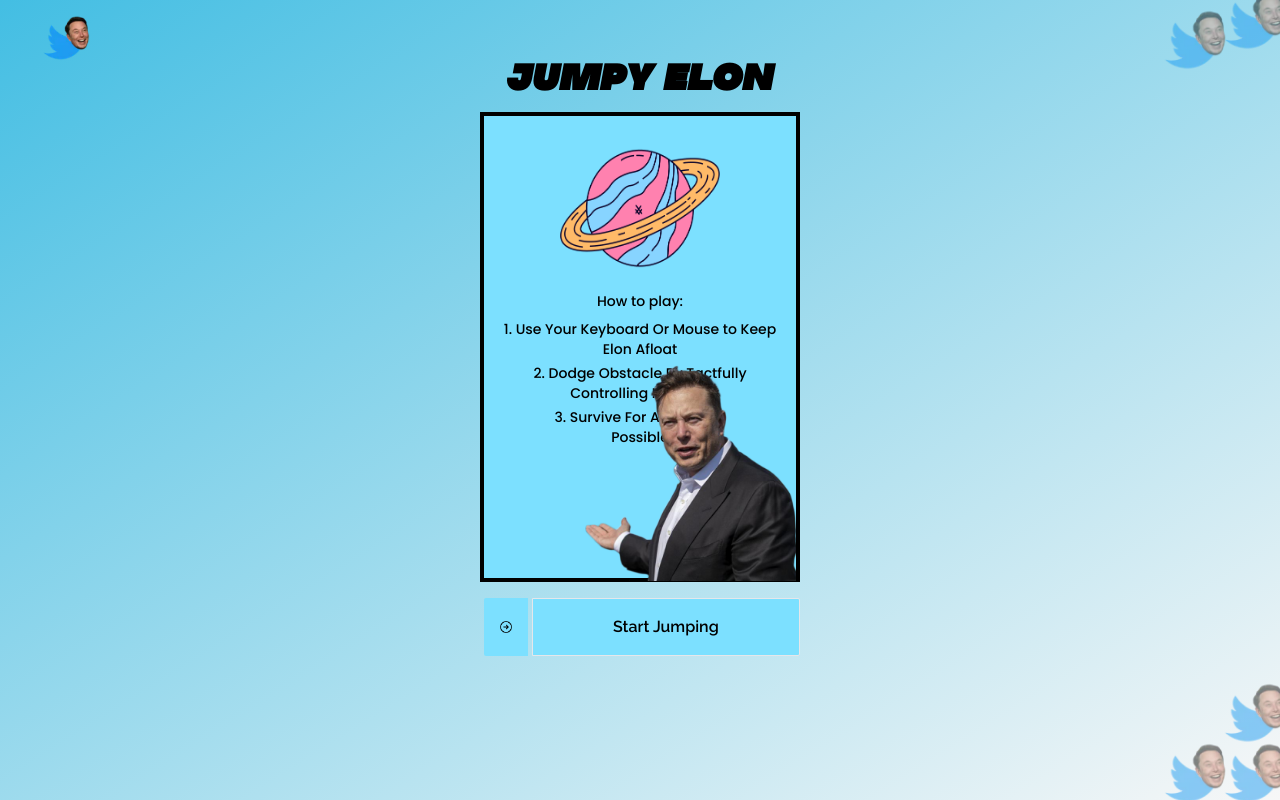
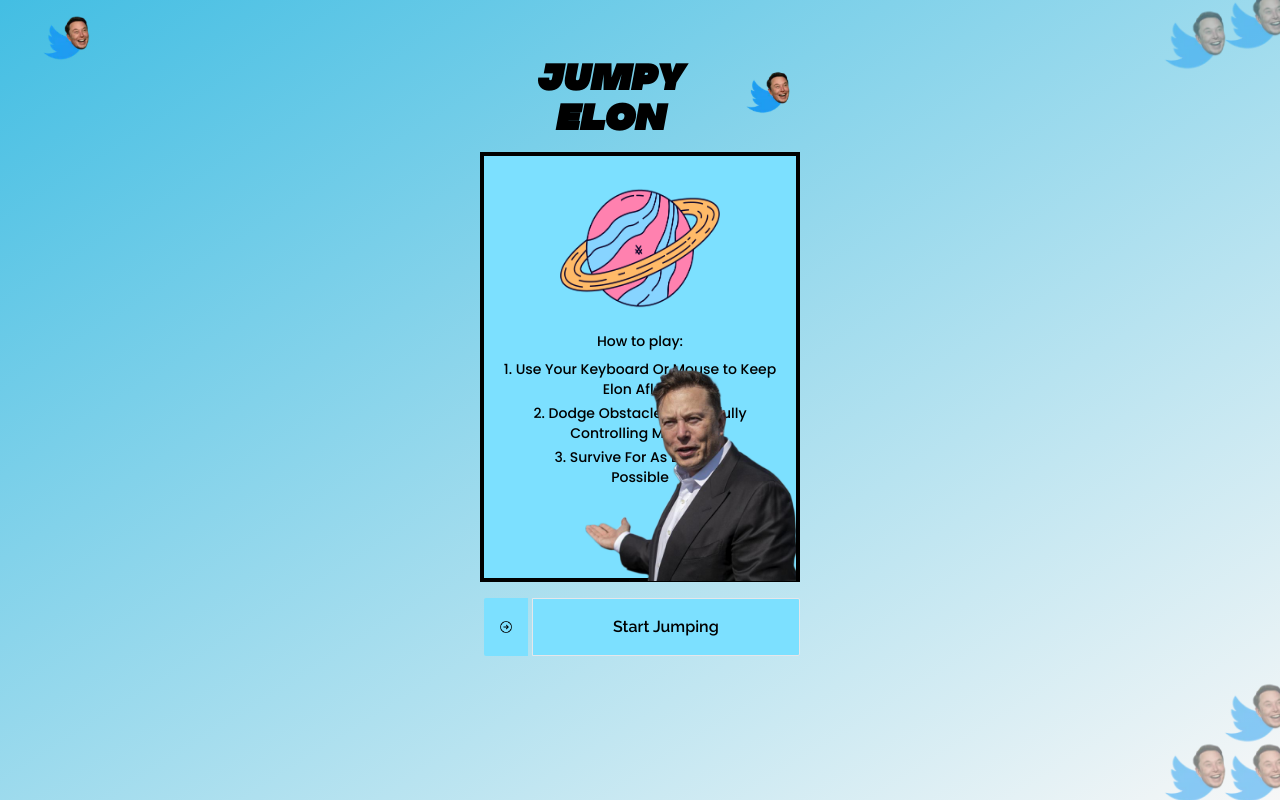
Before and after one commit to sushil-03/jumpy, a Next.js app: page /home in a window 1280 px wide. Built offline with nearby package versions, Linux system fonts and the light colour scheme.

Commit message:
update elon

```diff
--- a/components/common/Container.tsx
+++ b/components/common/Container.tsx
@@ -15,7 +15,6 @@ const Container: FC<ContainerProps> = ({ children }) => {
         <div className="relative flex flex-col items-center w-screen h-screen font-poppins bg-gradient-to-r from-cyan-400 to-[#F7F7F7]">
             <div className="fixed w-screen h-screen bg-gradient-to-br from-[#43bee3] to-[#F7F7F7] " />
             <div className="fixed cursor-pointer right-10">
-                <Link href={"/"}>
                 <Image
                     src={"/images/twitter.png"}
                     alt="Sphere"
@@ -23,7 +22,6 @@ const Container: FC<ContainerProps> = ({ children }) => {
                     height="80"
                     className="opacity-50"
                 />
-                </Link>
             </div>
             <div className="fixed -top-5 -right-5">
                 <Image
@@ -34,13 +32,18 @@ const Container: FC<ContainerProps> = ({ children }) => {
                     className="opacity-50"
                 />
             </div>
-            <div className="fixed left-10 top-2">
+            <div className="fixed cursor-pointer left-10 top-2">
+                <div>
+                    <Link href="/" className="cursor-poin">
                         <Image
                             src={"/images/twitter.png"}
                             alt="Sphere"
                             width="60"
                             height="60"
+                            className="cursor-pointer"
                         />
+                    </Link>
+                </div>
             </div>
             <div className="fixed -bottom-5 right-10">
                 <Image
--- a/components/common/Text.tsx
+++ b/components/common/Text.tsx
@@ -1,13 +1,30 @@
 import React, { FC } from "react";
+import Image from "next/image";
+import Link from "next/link";
 
 type TextProps = {
     text: string;
+    isElon?: Boolean;
 };
-const Text: FC<TextProps> = ({ text }) => {
+const Text: FC<TextProps> = ({ text, isElon = false }) => {
     return (
-        <p className="w-full text-4xl font-bold text-center uppercase font-soulmate">
-            {text}
-        </p>
+        <div className="flex items-center justify-center">
+            <p className="w-full text-4xl font-bold text-center uppercase font-soulmate">
+                {text}
+            </p>
+            {isElon && (
+                <div className="cursor-pointer">
+                    <Link href="/">
+                        <Image
+                            src={"/images/twitter.png"}
+                            alt="Sphere"
+                            width="70"
+                            height="70"
+                        />
+                    </Link>
+                </div>
+            )}
+        </div>
     );
 };
 
--- a/pages/home/index.tsx
+++ b/pages/home/index.tsx
@@ -17,7 +17,7 @@ function Index() {
                 <title>Jumpy Elon</title>
             </Head>
             <div className="flex flex-col w-1/4 gap-4 m-auto h-3/4 mt-14">
-                <Text text="JUMPY ELON" />
+                <Text text="JUMPY ELON" isElon={true} />
                 <GameCard className=" bg-[#7CE0FF]">
                     <div className="relative flex flex-col items-center h-full ">
                         <div className="p-4 pt-8">
```
Lines whose indentation alone changed are shown as unchanged.
